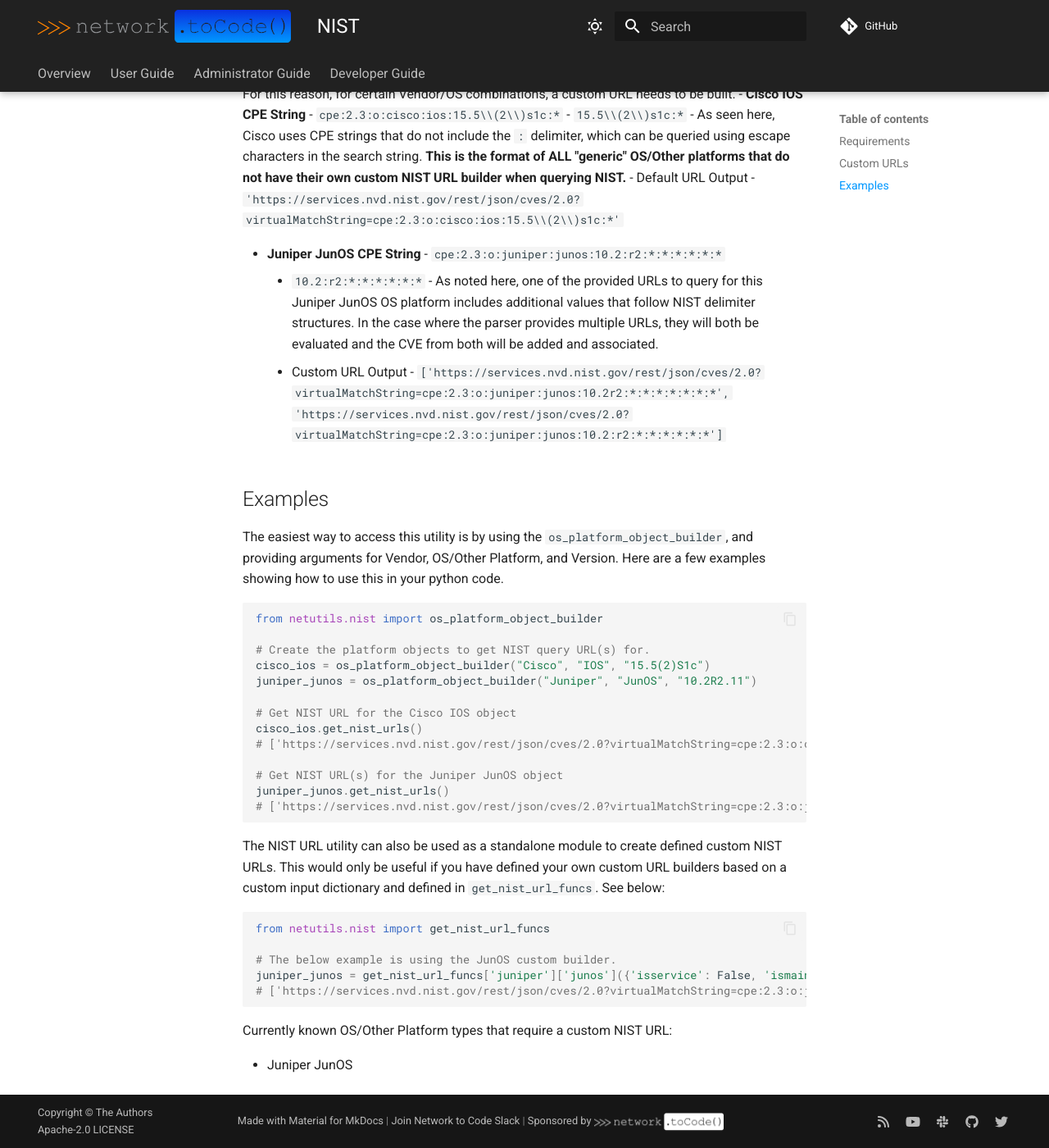
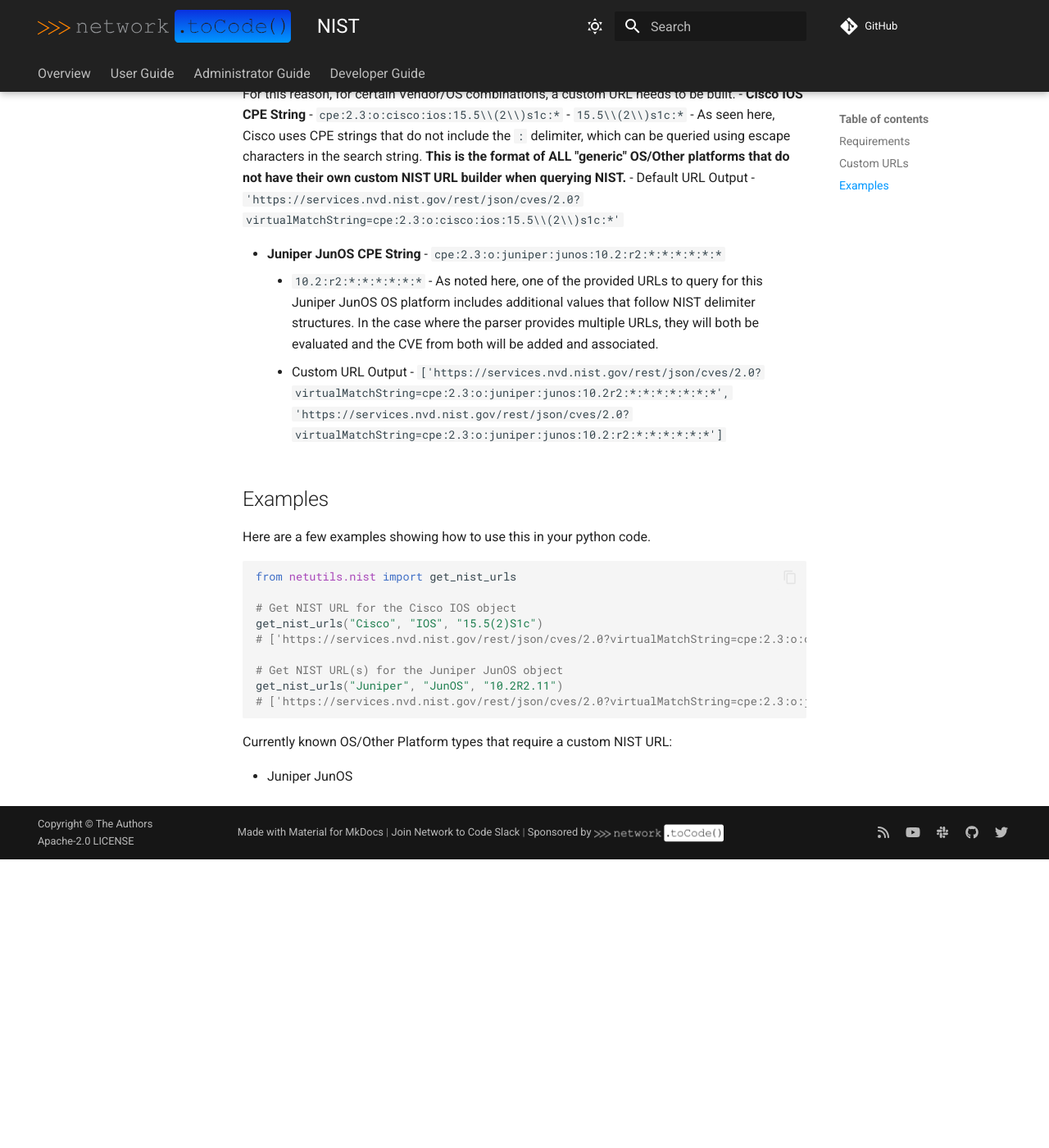
Before and after one commit to networktocode/netutils, an MkDocs documentation site: the page built from docs/user/lib_use_cases_nist.md, in a window 1280 px wide and 1400 px high, scrolled down 596 px. Shown: the whole window at 82% size. Built offline with MkDocs 1.6.1 and Material for MkDocs 9.7.7, drawn with Linux system fonts in a browser that asks for light colours; comment, search, counter and statistics services are not loaded; after the commit the page ends 1644 px from its top, so only the background shows below that.

Commit message:
Updates after discussion with Ken today. Removing several functions from public/utils and providing a single function to get urls.  Updated docs and tests

````diff
--- a/docs/user/lib_use_cases_nist.md
+++ b/docs/user/lib_use_cases_nist.md
@@ -22,34 +22,19 @@ For this reason, for certain Vendor/OS combinations, a custom URL needs to be bu
 
 
 ## Examples
-
-The easiest way to access this utility is by using the `os_platform_object_builder`, and providing arguments for Vendor, OS/Other Platform, and Version.
 Here are a few examples showing how to use this in your python code.
 
 ```python
 
-from netutils.nist import os_platform_object_builder
-
-# Create the platform objects to get NIST query URL(s) for.
-cisco_ios = os_platform_object_builder("Cisco", "IOS", "15.5(2)S1c")
-juniper_junos = os_platform_object_builder("Juniper", "JunOS", "10.2R2.11")
+from netutils.nist import get_nist_urls
 
 # Get NIST URL for the Cisco IOS object
-cisco_ios.get_nist_urls()
+get_nist_urls("Cisco", "IOS", "15.5(2)S1c")
 # ['https://services.nvd.nist.gov/rest/json/cves/2.0?virtualMatchString=cpe:2.3:o:cisco:ios:15.5\\(2\\)s1c:*']
 
 # Get NIST URL(s) for the Juniper JunOS object
-juniper_junos.get_nist_urls()
+get_nist_urls("Juniper", "JunOS", "10.2R2.11")
 # ['https://services.nvd.nist.gov/rest/json/cves/2.0?virtualMatchString=cpe:2.3:o:juniper:junos:10.2r2:*:*:*:*:*:*:*', 'https://services.nvd.nist.gov/rest/json/cves/2.0?virtualMatchString=cpe:2.3:o:juniper:junos:10.2:r2:*:*:*:*:*:*']
-```
-
-The NIST URL utility can also be used as a standalone module to create defined custom NIST URLs.  This would only be useful if you have defined your own custom URL builders based on a custom input dictionary and defined in `get_nist_url_funcs`.  See below:
-```python
-from netutils.nist import get_nist_url_funcs
-
-# The below example is using the JunOS custom builder.
-juniper_junos = get_nist_url_funcs['juniper']['junos']({'isservice': False, 'ismaintenance': False, 'isfrs': True, 'isspecial': False, 'service': None, 'service_build': None, 'service_respin': None, 'main': '12', 'minor': '4', 'type': 'R', 'build': None})
-# ['https://services.nvd.nist.gov/rest/json/cves/2.0?virtualMatchString=cpe:2.3:o:juniper:junos:12.4r:*:*:*:*:*:*:*']
 ```
 
 Currently known OS/Other Platform types that require a custom NIST URL:
````
Also changed, not shown: docs/dev/code_reference/platform_mapper.md (deleted, +0 -5 lines), docs/user/include_jinja_list.md (+1 -3 lines), docs/user/lib_use_cases_platform_mapper.md (deleted, +0 -49 lines), 5 other files.
